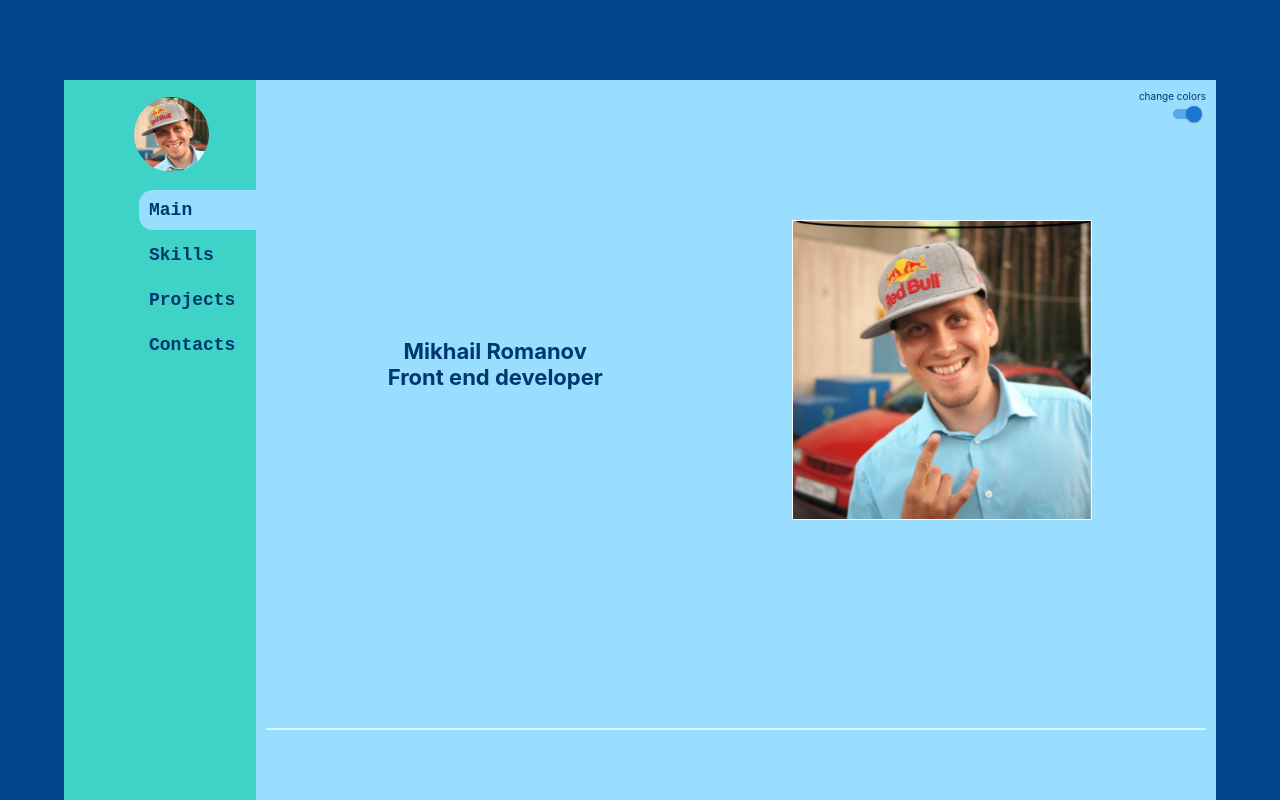
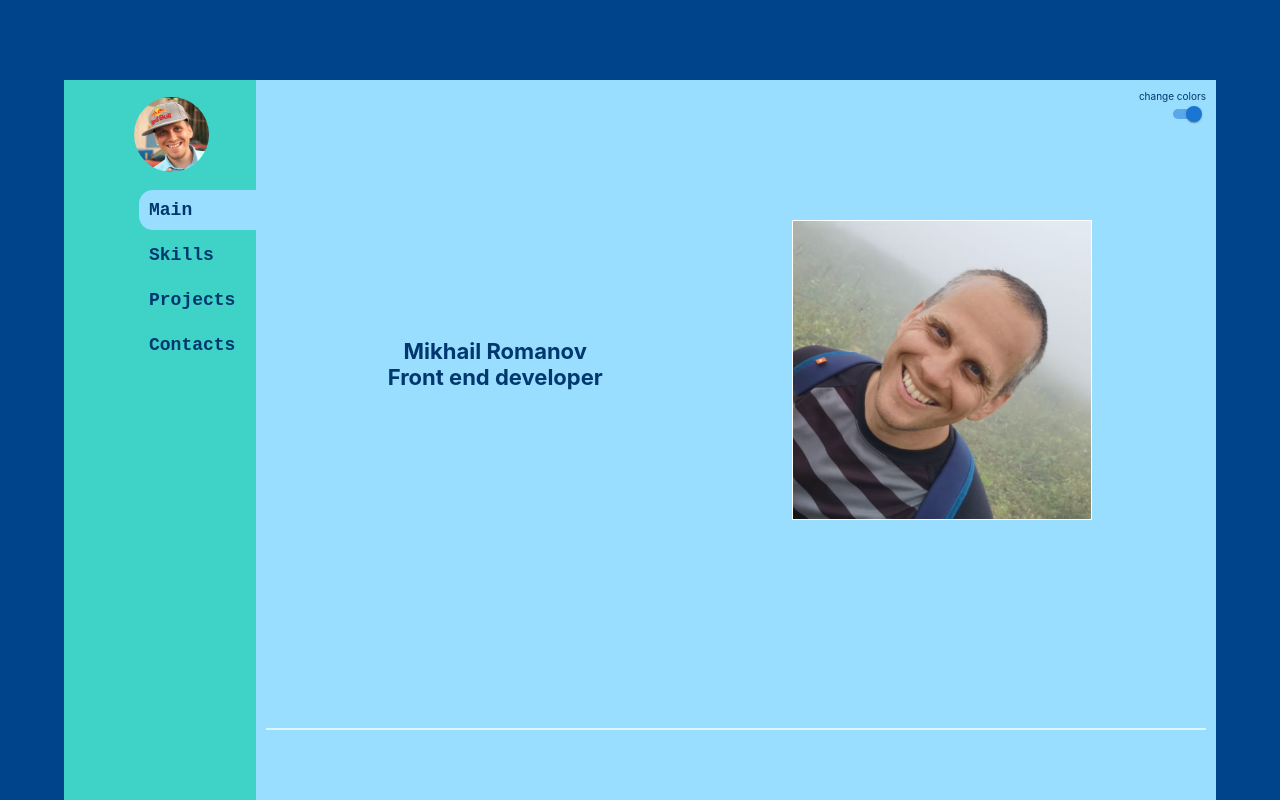
Before and after one commit to Mikro888/Portfolio, a React (Create React App) app: page / in a window 1280 px wide. Shown: the top 800 px of the page. Built offline with nearby package versions, Linux system fonts and the light colour scheme.

Commit message:
Mainpic changed

```diff
--- a/src/components/Content.module.css
+++ b/src/components/Content.module.css
@@ -62,12 +62,12 @@ a {
     background-color: white;
     /*opacity: 0.3;*/
     margin: 0 10px;
-    /*margin-top: 75px;*/
+
 }
 .card img{
     width:100%;
     position: relative;
-    /*bottom:130px;*/
+    bottom:130px;
 }
 
 .skills {
--- a/src/components/Main.tsx
+++ b/src/components/Main.tsx
@@ -1,7 +1,7 @@
 import React from 'react';
 import classes from './Content.module.css'
 import { Switch} from "@mui/material";
-import faceImage from '../images/face.png'
+import faceImage from '../images/mainImage.png'
 
 
 
```
Also changed, not shown: src/images/mainImage.png (added).
